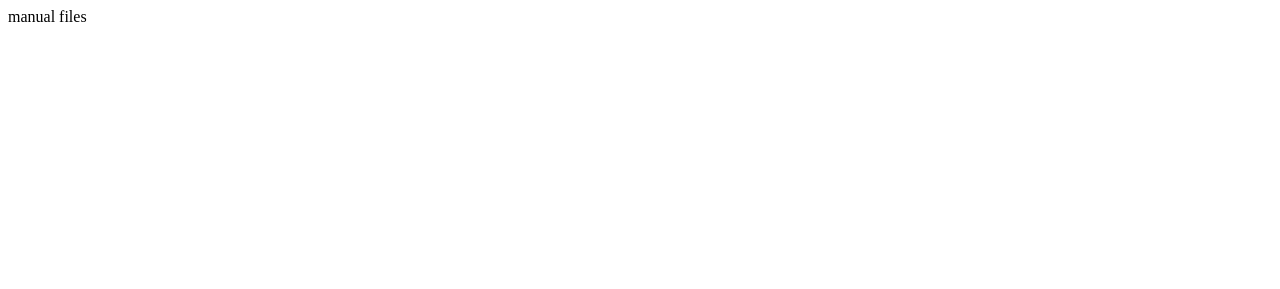
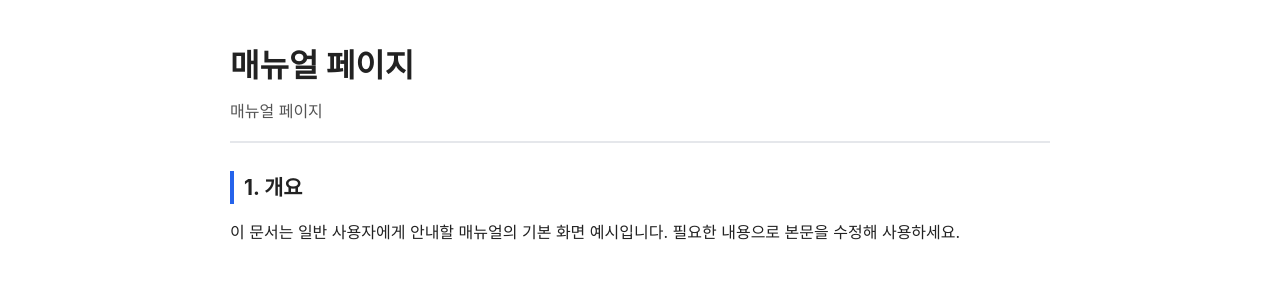
Before and after one commit to hdp-develop/manuals, a plain HTML site: page index.html in a window 1280 px wide. Drawn offline with Linux system fonts and the light colour scheme.

Commit message:
Create user manual HTML template
Added a user manual HTML template with styling.

```diff
--- a/index.html
+++ b/index.html
@@ -1 +1,60 @@
-manual files
+<!DOCTYPE html>
+<html lang="ko">
+<head>
+  <meta charset="UTF-8" />
+  <meta name="viewport" content="width=device-width, initial-scale=1.0" />
+  <title>사용자 매뉴얼</title>
+  <style>
+    body {
+      font-family: -apple-system, BlinkMacSystemFont, "Segoe UI", Roboto, "Malgun Gothic", sans-serif;
+      line-height: 1.6;
+      max-width: 820px;
+      margin: 40px auto;
+      padding: 0 20px;
+      color: #222;
+    }
+    header {
+      border-bottom: 2px solid #e5e7eb;
+      padding-bottom: 16px;
+      margin-bottom: 28px;
+    }
+    h1 {
+      margin: 0 0 8px 0;
+      font-size: 2rem;
+    }
+    .lead {
+      color: #555;
+      margin: 0;
+    }
+    section {
+      margin-bottom: 28px;
+    }
+    h2 {
+      font-size: 1.3rem;
+      border-left: 4px solid #2563eb;
+      padding-left: 10px;
+      margin-bottom: 12px;
+    }
+    code {
+      background: #f3f4f6;
+      padding: 2px 6px;
+      border-radius: 4px;
+      font-size: 0.95em;
+    }
+  </style>
+</head>
+<body>
+  <header>
+    <h1>매뉴얼 페이지</h1>
+    <p class="lead">매뉴얼 페이지</p>
+  </header>
+
+  <main>
+    <section>
+      <h2>1. 개요</h2>
+      <p>이 문서는 일반 사용자에게 안내할 매뉴얼의 기본 화면 예시입니다. 필요한 내용으로 본문을 수정해 사용하세요.</p>
+    </section>
+
+  </main>
+</body>
+</html>
```
